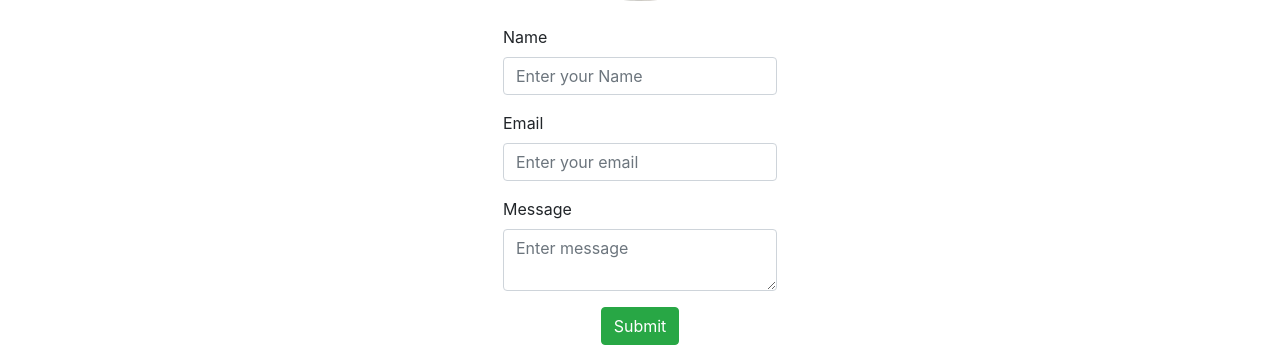
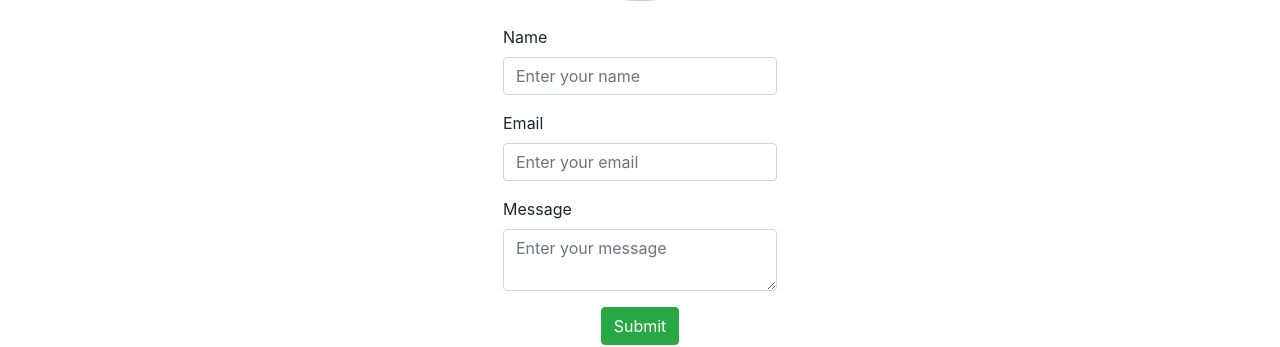
Before and after one commit to RorroRojas3/rorrorojas3.github.io, a React (Create React App) app: page /about in a window 1280 px wide. Shown: the part 578-925 px from the top of the page. Built offline with nearby package versions, Linux system fonts and the light colour scheme.

Commit message:
Fixed form default

```diff
--- a/src/components/Contact.js
+++ b/src/components/Contact.js
@@ -35,7 +35,7 @@ const Contact = () => {
                 <input
                   className="form-control"
                   type="text"
-                  placeholder="Enter your Name"
+                  placeholder="Enter your name"
                   name="name"
                 />
               </div>
@@ -53,7 +53,7 @@ const Contact = () => {
                 <textarea
                   className="form-control"
                   type="text"
-                  placeholder="Enter message"
+                  placeholder="Enter your message"
                   name="message"
                 />
               </div>
```
